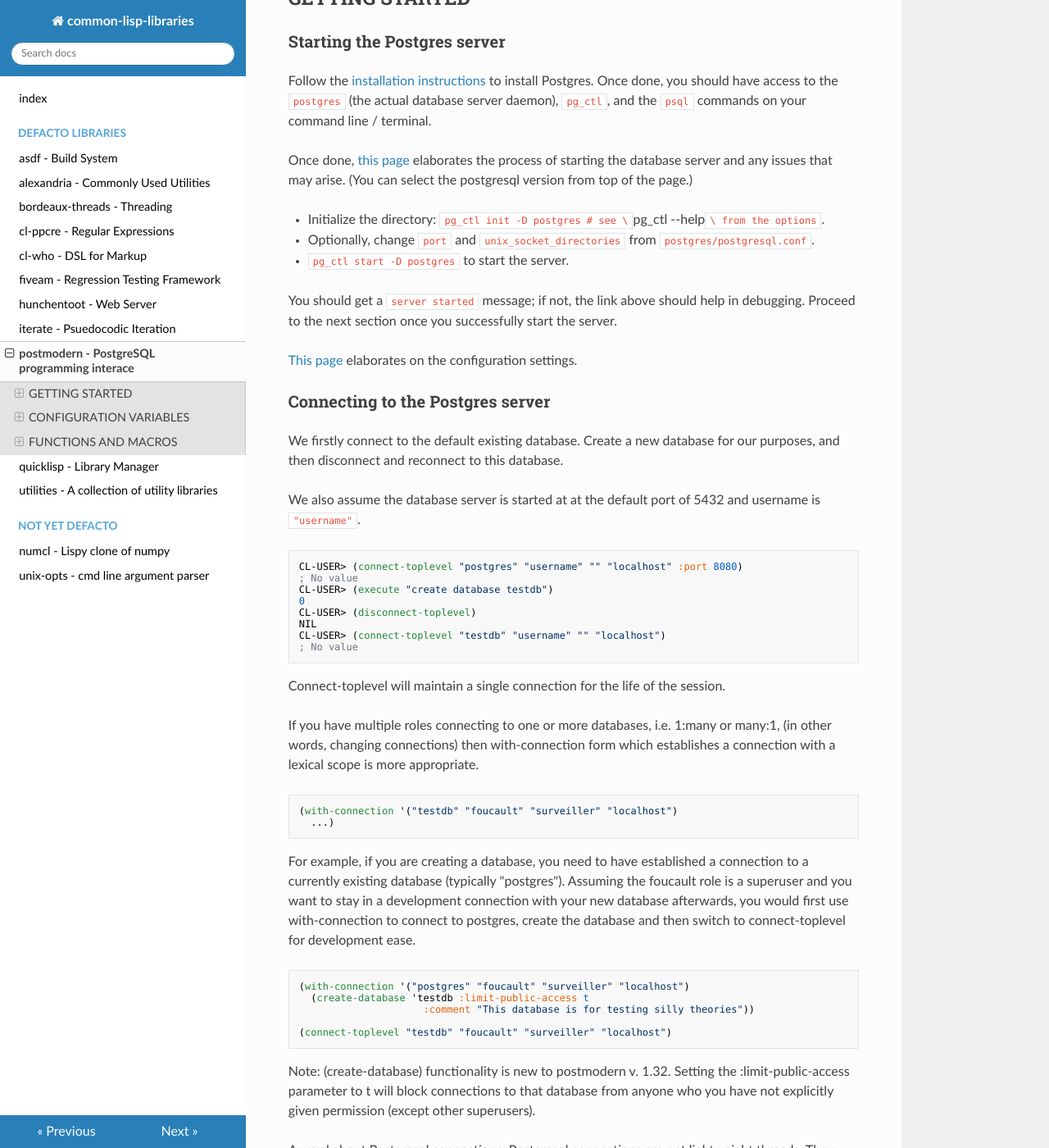
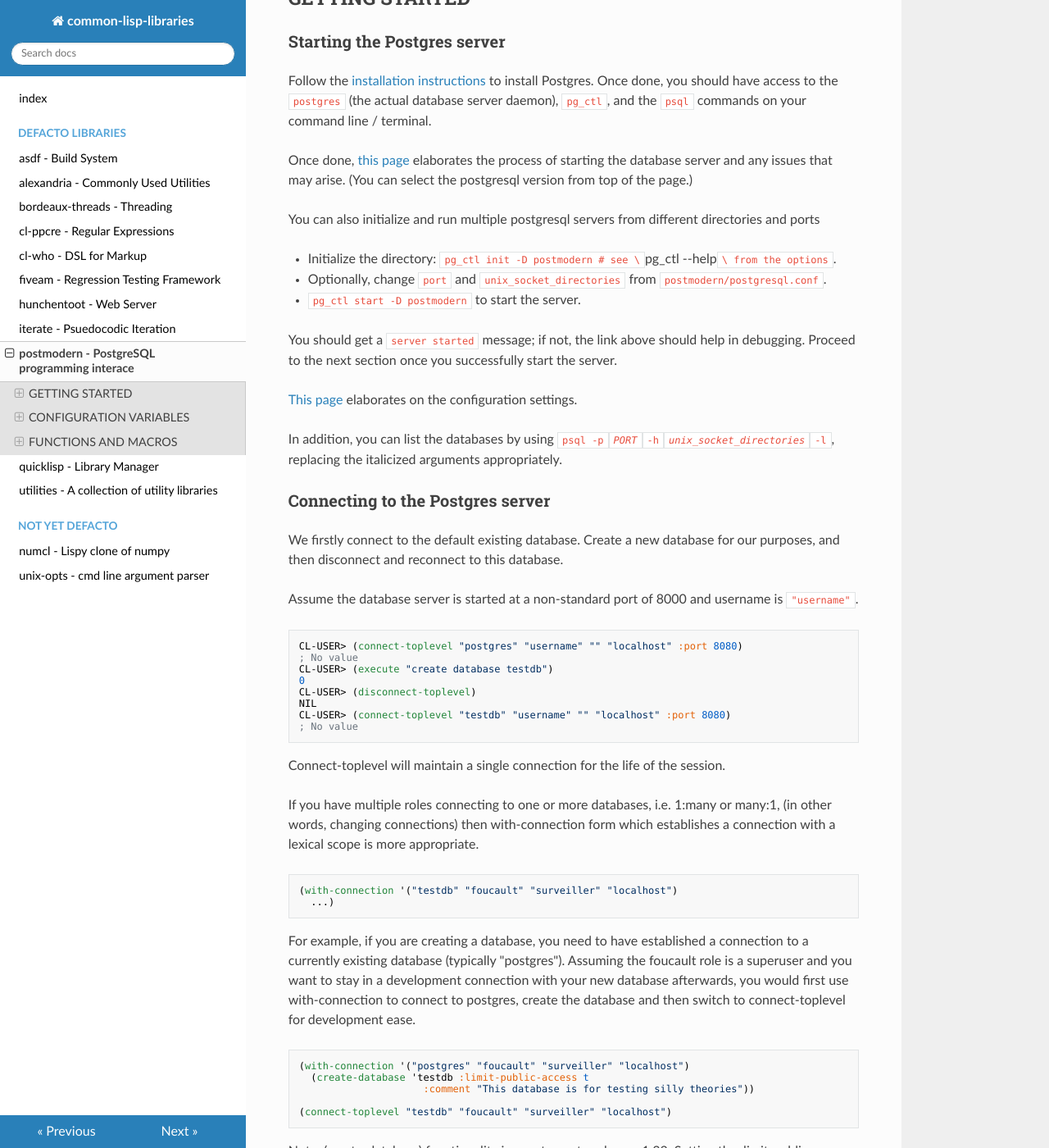
Before and after one commit to cl-library-docs/common-lisp-libraries, an MkDocs documentation site: the page built from docs/postmodern.md, in a window 1280 px wide and 1400 px high, scrolled down 804 px. Shown: the whole window at 82% size. Built offline with MkDocs 1.6.1, drawn with Linux system fonts in a browser that asks for light colours; nearby versions of some CDN libraries.

````diff
--- a/docs/postmodern.md
+++ b/docs/postmodern.md
@@ -39,21 +39,27 @@
 Once done, [this page](https://www.postgresql.org/docs/current/server-start.html) elaborates
 the process of starting the database server and any issues that may arise. (You can select the postgresql version from top of the page.)
 
-- Initialize the directory: `pg_ctl init -D postgres # see \`pg_ctl --help`\ from the options`.
-- Optionally, change `port` and `unix_socket_directories` from `postgres/postgresql.conf`.
-- `pg_ctl start -D postgres` to start the server.
+You can also initialize and run multiple postgresql servers from different directories and ports
+
+- Initialize the directory: `pg_ctl init -D postmodern # see \`pg_ctl --help`\ from the options`.
+- Optionally, change `port` and `unix_socket_directories` from `postmodern/postgresql.conf`.
+- `pg_ctl start -D postmodern` to start the server.
 
 You should get a `server started` message; if not, the link above should help in debugging.
 Proceed to the next section once you successfully start the server.
 
 [This page](https://www.postgresql.org/docs/current/runtime-config-connection.html) elaborates on the configuration settings.
 
+In addition, you can list the databases by using
+`psql -p`*`PORT`*`-h`*`unix_socket_directories`*`-l`,
+replacing the italicized arguments appropriately.
+
 ### Connecting to the Postgres server
 
 We firstly connect to the default existing database. Create a new database for our
 purposes, and then disconnect and reconnect to this database.
 
-We also assume the database server is started at at the default port of 5432 and username is `"username"`.
+Assume the database server is started at a non-standard port of 8000 and username is `"username"`.
 
 ```lisp
 CL-USER> (connect-toplevel "postgres" "username" "" "localhost" :port 8080)
@@ -62,7 +68,7 @@
 0
 CL-USER> (disconnect-toplevel)
 NIL
-CL-USER> (connect-toplevel "testdb" "username" "" "localhost")
+CL-USER> (connect-toplevel "testdb" "username" "" "localhost" :port 8080)
 ; No value
 ```
 Connect-toplevel will maintain a single connection for the life of the session.
````
